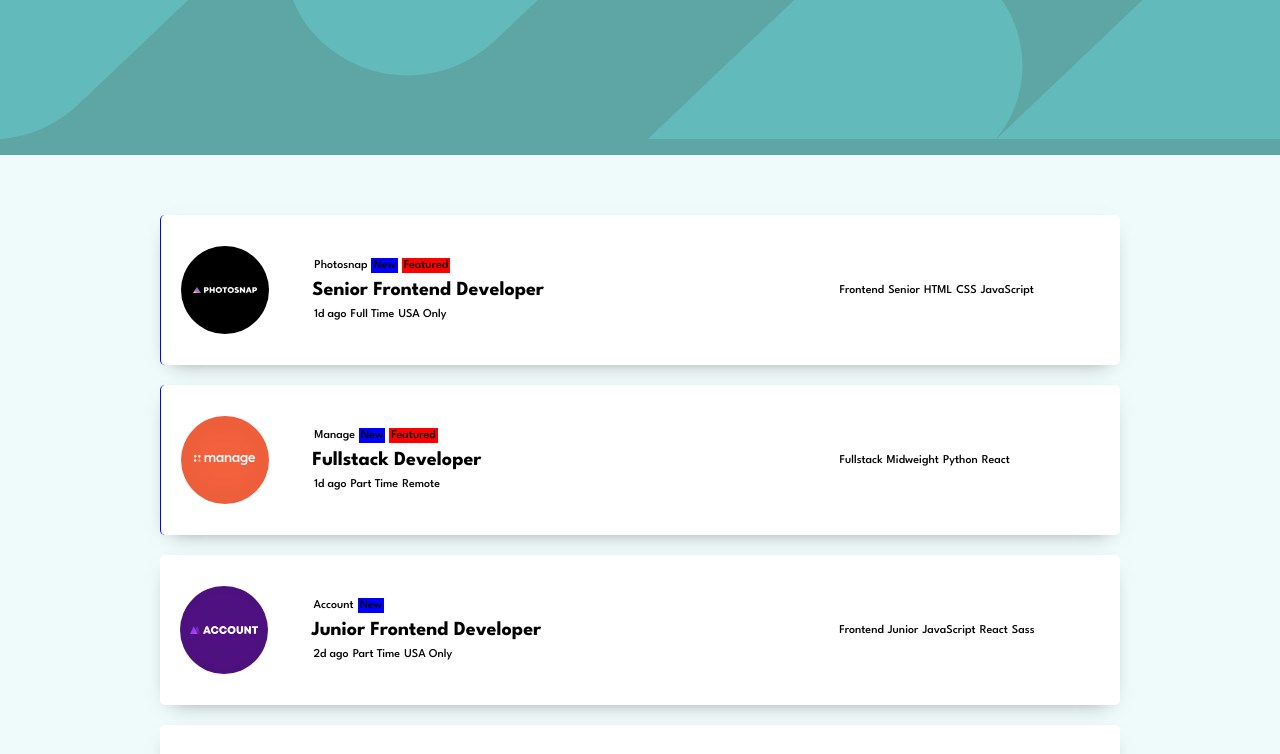
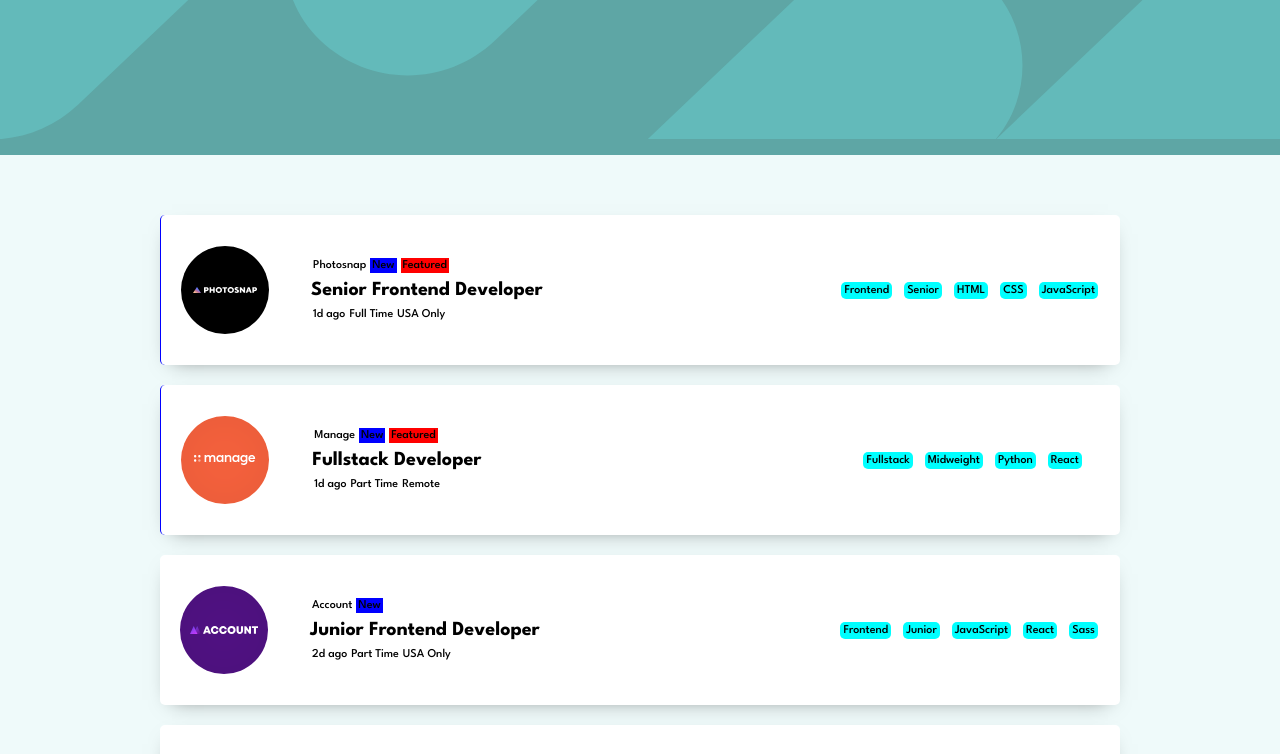
Before and after one commit to M0hamedMagdy/FrontEnd-Mentor-Joblisting-React, a React (Create React App) app: page / in a window 1280 px wide. Shown: the top 754 px of the page. Built offline with nearby package versions, Linux system fonts and the light colour scheme; data requests are answered from the project's data file.

Commit message:
joblist styles

```diff
--- a/src/components/JobList/joblist.module.css
+++ b/src/components/JobList/joblist.module.css
@@ -54,6 +54,17 @@ li div.jobInfo h1 {
 }
 li div.tags {
   flex: 2;
+  display: flex;
+  flex-direction: row;
+  align-items: center;
+  justify-content: center;
+}
+
+li div.tags span {
+  padding: 3px;
+  margin-left: 10px;
+  background-color: aqua;
+  border-radius: 5px;
 }
 
 span.new {
```
